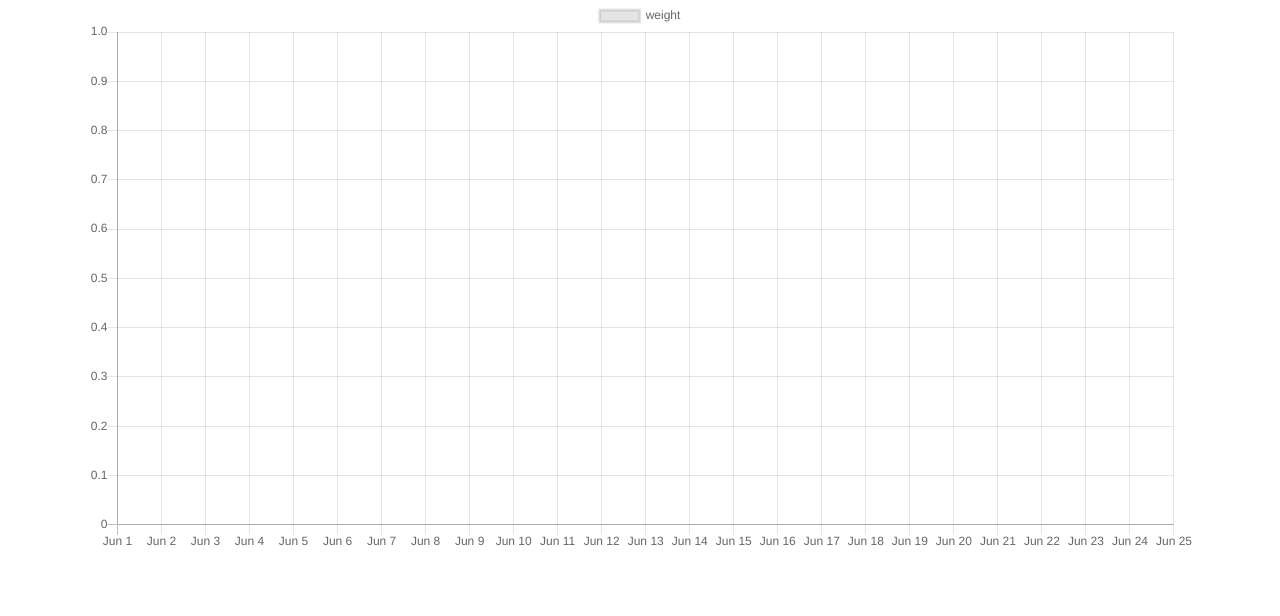
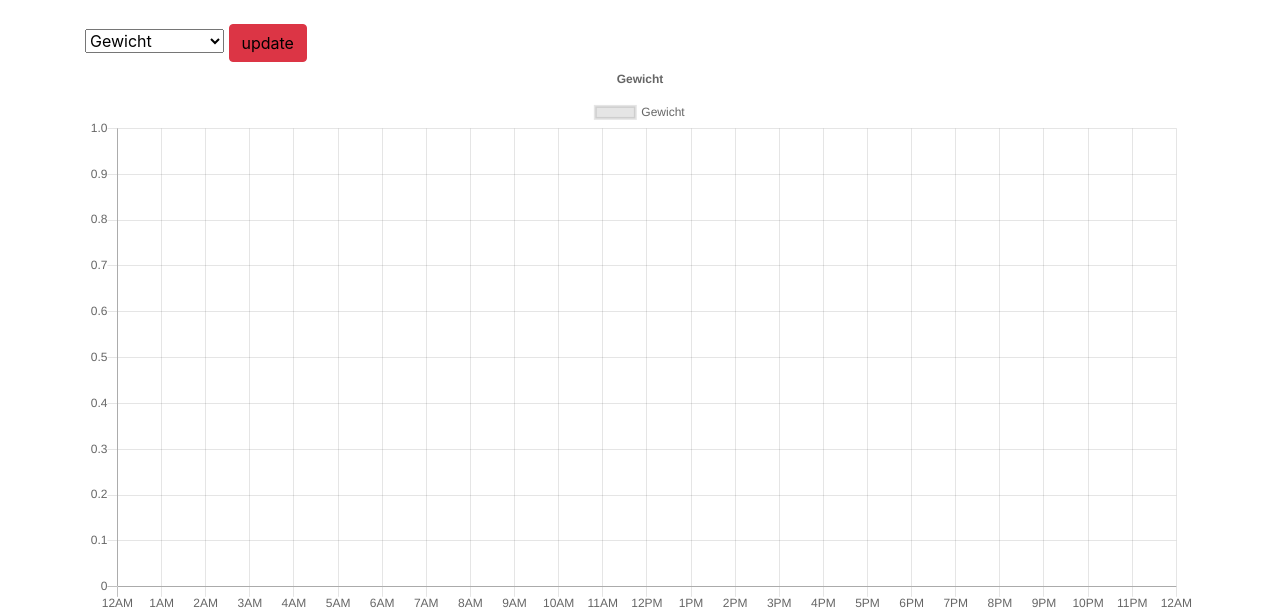
Before and after one commit to jonasjarling/balance, a Django app: template webapp/templates/userprofile/statistic.html in a window 1280 px wide. Shown: the part 76-692 px from the top of the page. Run offline with Django 3.2, Linux system fonts and the light colour scheme; the template is opened without the code that fills it, so the values that code supplies are empty; some libraries are stand-ins or nearby versions.

Commit message:
statistic weight added

```diff
--- a/webapp/templates/base.html
+++ b/webapp/templates/base.html
@@ -80,7 +80,7 @@
 
             </div>
     </nav>
-
+<br>
 {% block body %}
 {% endblock %}
 
--- a/webapp/templates/userprofile/statistic.html
+++ b/webapp/templates/userprofile/statistic.html
@@ -11,6 +11,16 @@
 
 {% block body %}
 <div class="container">
+<select id="dataSelection">
+    <option value="Gewicht">Gewicht</option>
+    <option value="Gewicht">Fettanteil</option>
+    <option value="Gewicht">Wasseranteil</option>
+    <option value="Gewicht">Muskelmasse</option>
+    <option value="Gewicht">Knochenmasse</option>
+    <option value="Gewicht">BMI</option>
+</select>
+    <span></span>
+<button class="btn btn-danger" onclick="updateData(myLineChart)">update</button>
     <canvas id="myChart"></canvas>
 </div>
 <script>
@@ -18,9 +28,9 @@
     var myLineChart = new Chart(ctx, {
     type: 'line',
     data: {
-        labels:["June 1, 2018", "June 25, 2018"],
+
         datasets: [{
-            label:'weight',
+            label:'Gewicht',
             data:[
                 {% for item in context.items %}
                     {% for data in item %}
@@ -45,10 +55,30 @@
                     }
                 }
             }]
+        },
+        title: {
+            display: true,
+            text: "test123"
         }
+
     }
     });
 
+
+    function updateData(chart, txt) {
+        chart.options.title.text = txt;
+        chart.update()
+    }
+
+    $("select")
+    .change(function () {
+        var str = "";
+        $("select option:selected").each(function () {
+            str += $ (this ).text()+"";
+        });
+        updateData(myLineChart, str)
+    })
+    .trigger( "change" )
 </script>
 
 
--- a/webapp/userprofile/models.py
+++ b/webapp/userprofile/models.py
@@ -9,7 +9,7 @@
 
 class Weight(models.Model):
     user = models.ForeignKey(User, on_delete=models.CASCADE)
-    date = models.DateField(auto_now_add=True)
+    date = models.DateField(blank=True, null=True)
     weight = models.FloatField(blank=True)
 
     def __str__(self):
@@ -20,6 +20,8 @@
                 "date": self.date,
                 "weight": self.weight,
         }
+
+
 
 
 class Profile(models.Model):
```
